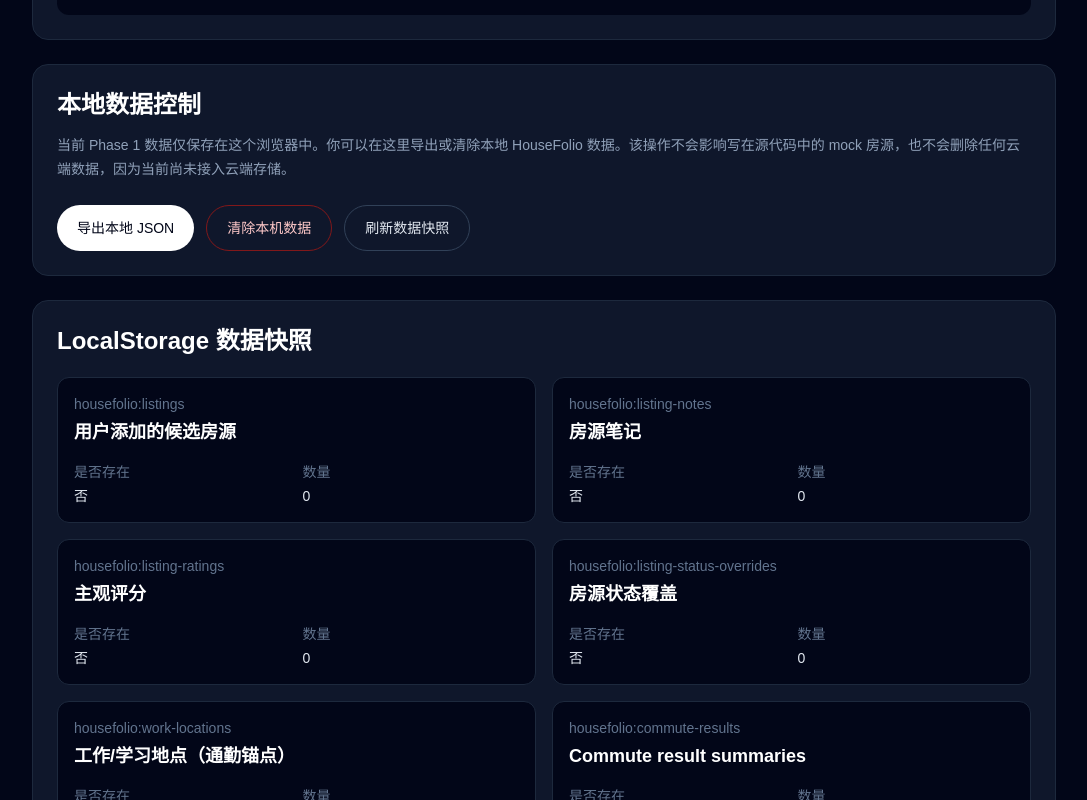
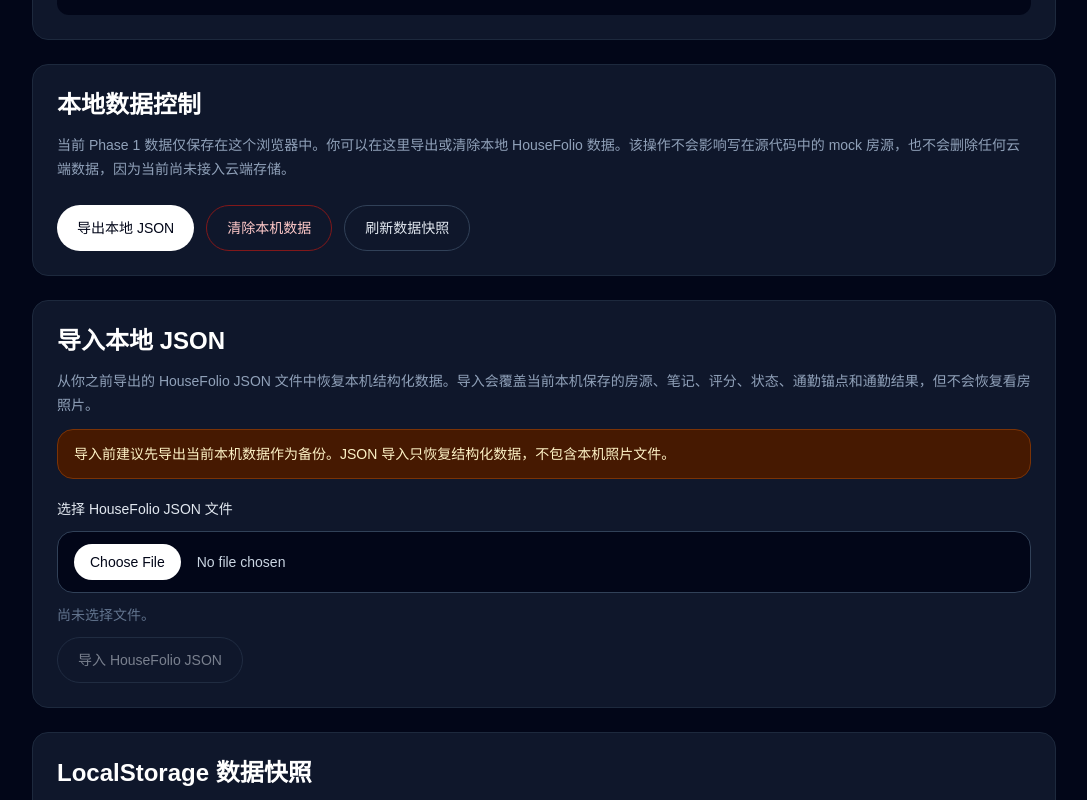
Before and after one commit to Qiu-Jiajun/HouseFolio, a Next.js app: page /settings in a window 1280 px wide. Shown: the part 903-1703 px from the top of the page, without its empty margins (96-1183 px from the left). Built offline with nearby package versions, Linux system fonts and the light colour scheme.

Commit message:
feat: add settings json import ui

```diff
--- a/src/components/settings-local-data-panel.tsx
+++ b/src/components/settings-local-data-panel.tsx
@@ -1,6 +1,11 @@
 "use client";
 
-import { useEffect, useState } from "react";
+import {
+  type ChangeEvent,
+  useEffect,
+  useRef,
+  useState,
+} from "react";
 import { zhCN } from "@/content/zh-cn";
 import {
   clearLocalHouseFolioData,
@@ -8,19 +13,41 @@
   getLocalHouseFolioDataSnapshot,
   type LocalHouseFolioDataExport,
 } from "@/lib/privacy/local-data";
+import {
+  applyHouseFolioLocalDataImportPayload,
+  parseHouseFolioLocalDataImportJson,
+} from "@/lib/privacy/local-data-import";
 
 const localDataLabels: Record<string, string> = {
   ...zhCN.settingsLocalDataPanel.localDataLabels,
 };
+
+type MessageTone = "success" | "error";
 
 export function SettingsLocalDataPanel() {
   const [snapshot, setSnapshot] = useState<LocalHouseFolioDataExport | null>(
     null
   );
   const [message, setMessage] = useState("");
+  const [messageTone, setMessageTone] = useState<MessageTone>("success");
+  const [selectedImportFile, setSelectedImportFile] = useState<File | null>(
+    null
+  );
+  const [isImporting, setIsImporting] = useState(false);
+  const importFileInputRef = useRef<HTMLInputElement | null>(null);
 
   function refreshSnapshot() {
     setSnapshot(getLocalHouseFolioDataSnapshot());
+  }
+
+  function showSuccess(nextMessage: string) {
+    setMessageTone("success");
+    setMessage(nextMessage);
+  }
+
+  function showError(nextMessage: string) {
+    setMessageTone("error");
+    setMessage(nextMessage);
   }
 
   useEffect(() => {
@@ -29,7 +56,7 @@
 
   function handleExport() {
     downloadLocalHouseFolioData();
-    setMessage(zhCN.settingsLocalDataPanel.messages.exportStarted);
+    showSuccess(zhCN.settingsLocalDataPanel.messages.exportStarted);
   }
 
   function handleClear() {
@@ -43,16 +70,74 @@
 
     clearLocalHouseFolioData();
     refreshSnapshot();
-    setMessage(zhCN.settingsLocalDataPanel.messages.cleared);
+    showSuccess(zhCN.settingsLocalDataPanel.messages.cleared);
   }
+
+  function handleImportFileChange(event: ChangeEvent<HTMLInputElement>) {
+    const file = event.target.files?.[0] ?? null;
+    setSelectedImportFile(file);
+    setMessage("");
+  }
+
+  async function handleImport() {
+    if (!selectedImportFile) {
+      showError(zhCN.settingsLocalDataPanel.importJson.errors.noFileSelected);
+      return;
+    }
+
+    setIsImporting(true);
+
+    try {
+      const fileText = await selectedImportFile.text();
+      const parseResult = parseHouseFolioLocalDataImportJson(fileText);
+
+      if (!parseResult.ok) {
+        showError(parseResult.message);
+        return;
+      }
+
+      const confirmed = window.confirm(
+        [
+          zhCN.settingsLocalDataPanel.importJson.confirmMessage,
+          "",
+          `${zhCN.settingsLocalDataPanel.importJson.recognizedKeys}: ${parseResult.importableKeys.length}`,
+          `${zhCN.settingsLocalDataPanel.importJson.ignoredKeys}: ${parseResult.ignoredKeys.length}`,
+        ].join("\n")
+      );
+
+      if (!confirmed) {
+        return;
+      }
+
+      const applyResult = applyHouseFolioLocalDataImportPayload(
+        parseResult.payload
+      );
+
+      refreshSnapshot();
+      setSelectedImportFile(null);
+
+      if (importFileInputRef.current) {
+        importFileInputRef.current.value = "";
+      }
+
+      showSuccess(
+        `${zhCN.settingsLocalDataPanel.importJson.messages.success} ${zhCN.settingsLocalDataPanel.importJson.importedKeys}: ${applyResult.importedKeys.length}`
+      );
+    } catch {
+      showError(zhCN.settingsLocalDataPanel.importJson.errors.importFailed);
+    } finally {
+      setIsImporting(false);
+    }
+  }
+
+  const messageClassName =
+    messageTone === "error"
+      ? "rounded-2xl border border-red-900 bg-red-950 px-5 py-4 text-sm text-red-200"
+      : "rounded-2xl border border-emerald-900 bg-emerald-950 px-5 py-4 text-sm text-emerald-200";
 
   return (
     <div className="space-y-6">
-      {message ? (
-        <div className="rounded-2xl border border-emerald-900 bg-emerald-950 px-5 py-4 text-sm text-emerald-200">
-          {message}
-        </div>
-      ) : null}
+      {message ? <div className={messageClassName}>{message}</div> : null}
 
       <section className="rounded-2xl border border-slate-800 bg-slate-900 p-6">
         <h2 className="text-2xl font-semibold text-white">
@@ -86,6 +171,51 @@
             className="rounded-full border border-slate-700 px-5 py-3 text-sm font-medium text-slate-200 hover:bg-slate-800"
           >
             {zhCN.settingsLocalDataPanel.controls.refreshSnapshot}
+          </button>
+        </div>
+      </section>
+
+      <section className="rounded-2xl border border-slate-800 bg-slate-900 p-6">
+        <h2 className="text-2xl font-semibold text-white">
+          {zhCN.settingsLocalDataPanel.importJson.title}
+        </h2>
+
+        <p className="mt-3 text-sm leading-6 text-slate-400">
+          {zhCN.settingsLocalDataPanel.importJson.description}
+        </p>
+
+        <p className="mt-3 rounded-2xl border border-amber-900 bg-amber-950 px-4 py-3 text-sm leading-6 text-amber-100">
+          {zhCN.settingsLocalDataPanel.importJson.warning}
+        </p>
+
+        <div className="mt-5 space-y-3">
+          <label className="block text-sm font-medium text-slate-200">
+            {zhCN.settingsLocalDataPanel.importJson.fileLabel}
+          </label>
+
+          <input
+            ref={importFileInputRef}
+            type="file"
+            accept="application/json,.json"
+            onChange={handleImportFileChange}
+            className="block w-full cursor-pointer rounded-2xl border border-slate-700 bg-slate-950 px-4 py-3 text-sm text-slate-300 file:mr-4 file:rounded-full file:border-0 file:bg-white file:px-4 file:py-2 file:text-sm file:font-medium file:text-slate-950 hover:file:bg-slate-200"
+          />
+
+          <p className="text-sm text-slate-500">
+            {selectedImportFile
+              ? `${zhCN.settingsLocalDataPanel.importJson.selectedFilePrefix}${selectedImportFile.name}`
+              : zhCN.settingsLocalDataPanel.importJson.noFileSelected}
+          </p>
+
+          <button
+            type="button"
+            onClick={handleImport}
+            disabled={!selectedImportFile || isImporting}
+            className="rounded-full border border-slate-700 px-5 py-3 text-sm font-medium text-slate-200 hover:bg-slate-800 disabled:cursor-not-allowed disabled:opacity-50"
+          >
+            {isImporting
+              ? zhCN.settingsLocalDataPanel.importJson.importing
+              : zhCN.settingsLocalDataPanel.importJson.action}
           </button>
         </div>
       </section>
--- a/src/content/zh-cn.ts
+++ b/src/content/zh-cn.ts
@@ -383,7 +383,8 @@
     "messages": {
       "exportStarted": "本地 HouseFolio 数据导出已开始。",
       "clearConfirm": "确认清除当前浏览器中的所有 HouseFolio 本地数据吗？代码中的 mock 房源仍会继续显示。",
-      "cleared": "当前浏览器中的 HouseFolio 本地数据已清除。"
+      "cleared": "当前浏览器中的 HouseFolio 本地数据已清除。",
+      "importStarted": "本地 HouseFolio JSON 导入已开始。"
     },
     "controls": {
       "title": "本地数据控制",
@@ -402,7 +403,8 @@
       "housefolio:listing-notes": "房源笔记",
       "housefolio:listing-ratings": "主观评分",
       "housefolio:listing-status-overrides": "房源状态覆盖",
-      "housefolio:work-locations": "工作/学习地点（通勤锚点）"
+      "housefolio:work-locations": "工作/学习地点（通勤锚点）",
+      "housefolio:commute-results": "参考通勤结果"
     },
     "complianceBoundary": {
       "title": "合规边界",
@@ -413,6 +415,27 @@
         "当前 Phase 1 数据仅保存在浏览器 localStorage。",
         "当前尚未接入 AI、地图 API、云数据库或云存储。"
       ]
+    },
+    "importJson": {
+      "title": "导入本地 JSON",
+      "description": "从你之前导出的 HouseFolio JSON 文件中恢复本机结构化数据。导入会覆盖当前本机保存的房源、笔记、评分、状态、通勤锚点和通勤结果，但不会恢复看房照片。",
+      "warning": "导入前建议先导出当前本机数据作为备份。JSON 导入只恢复结构化数据，不包含本机照片文件。",
+      "fileLabel": "选择 HouseFolio JSON 文件",
+      "noFileSelected": "尚未选择文件。",
+      "selectedFilePrefix": "已选择：",
+      "action": "导入 HouseFolio JSON",
+      "importing": "正在导入…",
+      "confirmMessage": "导入这个 JSON 文件会覆盖当前本机保存的 HouseFolio 结构化数据，包括房源、笔记、评分、状态、通勤锚点和通勤结果。此操作不会恢复或导入本机照片。建议你先导出当前数据作为备份。是否继续？",
+      "recognizedKeys": "识别到的可导入数据项",
+      "ignoredKeys": "将被忽略的未知数据项",
+      "importedKeys": "已导入数据项",
+      "messages": {
+        "success": "导入成功。已更新本机结构化数据。看房照片不包含在 JSON 导入中，如需迁移照片，请等待后续备份包功能。"
+      },
+      "errors": {
+        "noFileSelected": "请选择一个 HouseFolio JSON 文件。",
+        "importFailed": "导入失败，请确认文件格式正确，并确认浏览器允许本地存储。"
+      }
     }
   },
   "listingPhotoPanel": {
```
